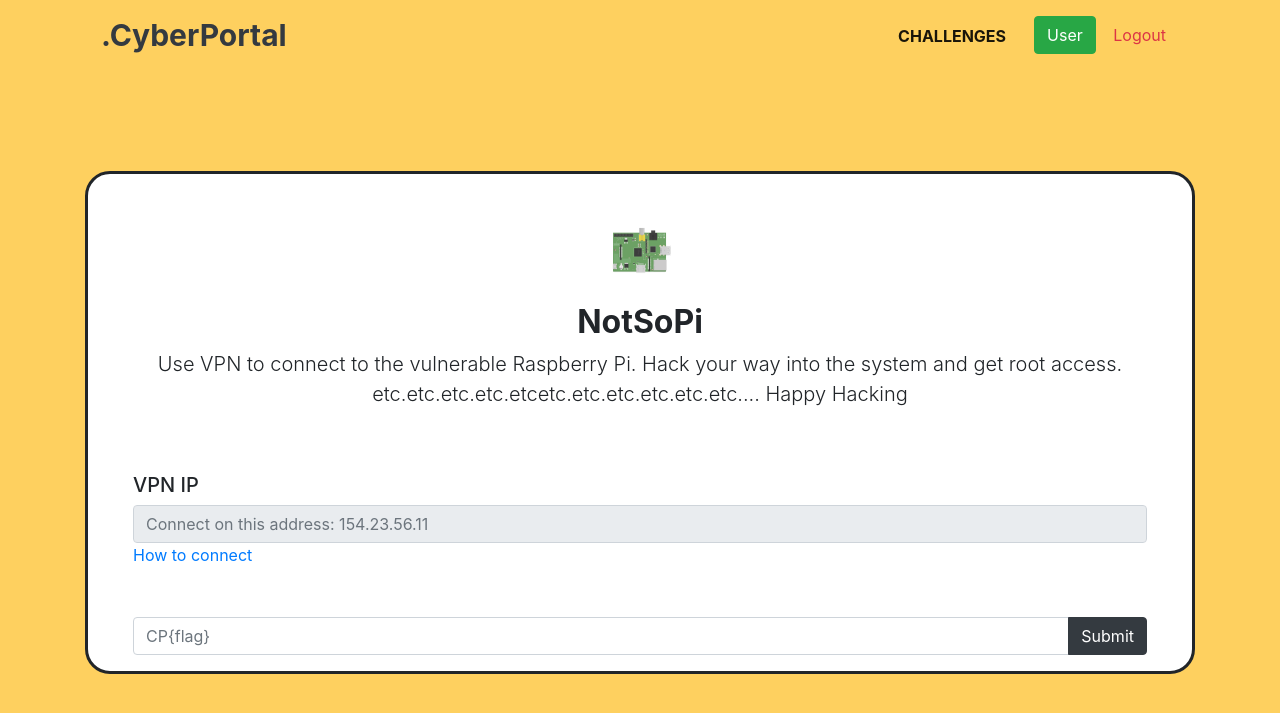
After one commit to ice-monkey/cyber-learn, a Django app: page /ctf_NotSoPi in a window 1280 px wide. The commit adds this page. Shown: the top 713 px of the page. Run offline with Django 3.2, Linux system fonts and the light colour scheme; a user stored in the database is signed in; some libraries are stand-ins or nearby versions.

Commit message:
Updated again with new boxes and user-interface

```diff
--- /dev/null
+++ b/website/accounts/templates/accounts/challenges/ctf_NotSoPi.html
@@ -0,0 +1,33 @@
+{% extends 'accounts/base.html' %}
+
+{% block content %}
+
+<div class="container">
+	<div class="container mainContainerBox">
+		<div class="container-fluid boxesContainer3">
+			<div class="container">
+	    		<div class="py-5 text-center">
+	      			<img class="d-block mx-auto mb-4" src="{{'static/img/pi.png'}}" alt="" width="72" height="57">
+	      			<h2><strong>NotSoPi</strong></h2>
+	      			<p class="lead">Use VPN to connect to the vulnerable Raspberry Pi. Hack your way into the system and get root access. etc.etc.etc.etc.etcetc.etc.etc.etc.etc.etc.... Happy Hacking</p>
+	    		</div>
+	  		</div>
+	  	<div class="container">
+	  		<h5>VPN IP</h5>
+	  		<input class="form-control" type="text" placeholder="Connect on this address: 154.23.56.11" readonly>
+	  		<a href="vpn_connect">How to connect</a>
+	  		<form method="POST" action="">
+			  {% csrf_token %}
+				<div class="input-group mb-3 flagForm">
+	  				<input name='flag' type="text" class="form-control" placeholder="CP{flag}">
+	  				<div class="input-group-append">
+	    				<button class="btn btn-dark" type="submit">Submit</button>
+	  				</div>
+				</div>
+			</form>
+		</div>
+		</div>
+	</div>
+</div>
+
+{% endblock %}
--- a/website/accounts/urls.py
+++ b/website/accounts/urls.py
@@ -8,6 +8,8 @@ urlpatterns = [
     path('logout/', views.logoutUser, name="logout"),
     path('signup', views.signup),
     path('boxes', views.boxes),
-    path('ctf_pi', views.ctf_pi),
-    path('ctf_crypto', views.ctf_crypto),
+    path('ctf_NotSoPi', views.ctf_NotSoPi),
+    path('ctf_WhataCapture', views.ctf_WhataCapture),
+    path('ctf_LanguageOrSnake', views.ctf_LanguageOrSnake),
+    path('vpn_connect', views.vpn_connect),
 ]
--- a/website/accounts/views.py
+++ b/website/accounts/views.py
@@ -75,7 +75,7 @@ def boxes(request):
     return render(request, 'accounts/boxes.html')
 
 @login_required(login_url='loginPage')
-def ctf_pi(request):
+def ctf_NotSoPi(request):
 
     if request.method == "POST":
         flag = request.POST.get('flag')
@@ -95,9 +95,17 @@ def ctf_pi(request):
                 user.save()
             return redirect('/loginPage')
 
-    return render(request, 'accounts/challenges/ctf_pi.html')
+    return render(request, 'accounts/challenges/ctf_NotSoPi.html')
 
 
 @login_required(login_url='loginPage')
-def ctf_crypto(request):
-    return render(request, 'accounts/challenges/ctf_crypto.html')
+def ctf_WhataCapture(request):
+    return render(request, 'accounts/challenges/ctf_WhataCapture.html')
+
+@login_required(login_url='loginPage')
+def ctf_LanguageOrSnake(request):
+    return render(request, 'accounts/challenges/ctf_LanguageOrSnake.html')
+
+@login_required(login_url='loginPage')
+def vpn_connect(request):
+    return render(request, 'accounts/vpn_connect.html')
--- a/website/static/css/main.css
+++ b/website/static/css/main.css
@@ -87,6 +87,10 @@ header {
 .boxesHeader {
   font-weight: bold;
 }
+.backBTN {
+  font-weight: bolder;
+  font-size: 20px;
+}
 .pentestContainer {
   text-align: center;
   align-items: center;
@@ -114,11 +118,18 @@ header {
   align-items: center;
   background-color: #ffd46e;
   margin-top: 20px;
+  margin-bottom: 40px;
   padding: 40px;
 }
 .codeIMG {
   margin: 24px;
   max-width: 70%;
+}
+pre code {
+  background-color: #eee;
+  border: 1px solid #999;
+  display: block;
+  padding: 20px;
 }
 
 .boxesContainer2 {
@@ -140,6 +151,9 @@ header {
 
 
 /* User Dashboard */
+.dashboardHeader {
+  font-weight: bold;
+}
 .userInfo {
   margin-bottom: 15px;
 }
```
Also changed, not shown: website/accounts/templates/accounts/boxes.html (+5 -4 lines), website/accounts/templates/accounts/challenges/ctf_LanguageOrSnake.html (added, +36 -0 lines), website/accounts/templates/accounts/challenges/ctf_WhataCapture.html (added, +29 -0 lines), website/accounts/templates/accounts/challenges/ctf_crypto.html (deleted, +0 -7 lines), website/accounts/templates/accounts/challenges/ctf_pi.html (deleted, +0 -29 lines), website/accounts/templates/accounts/user_dash.html (+6 -7 lines), website/accounts/templates/accounts/vpn_connect.html (added, +15 -0 lines), website/db.sqlite3.
